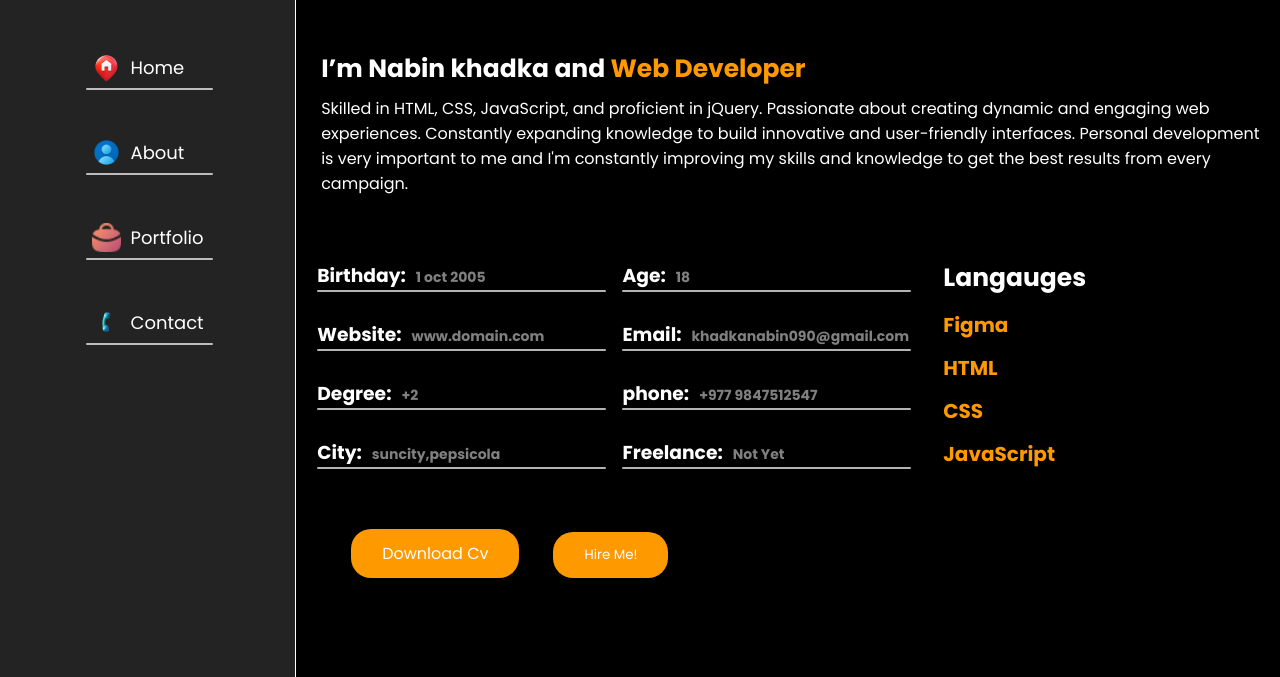
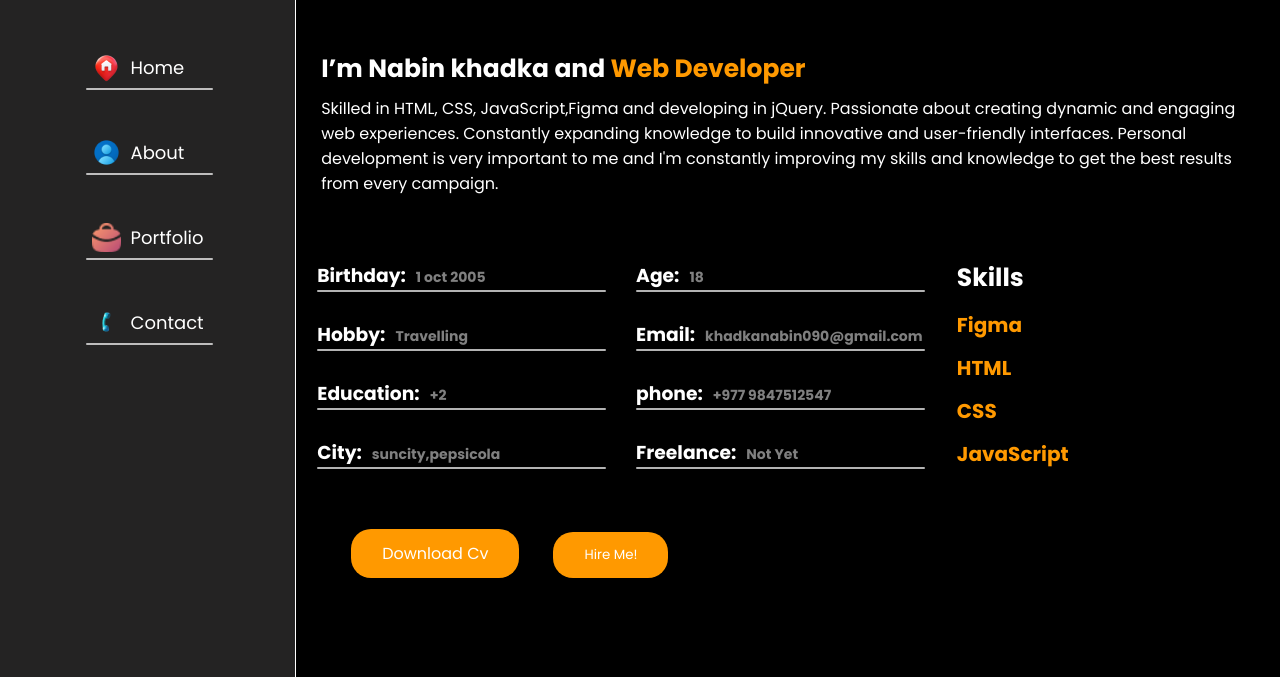
Before and after one commit to nabin69-nep/Final-Projects, a website: page portfolio/About.html in a window 1280 px wide. Shown: the part 123-800 px from the top of the page. Drawn offline with Linux system fonts and the light colour scheme; a web font is replaced by a local one.

Commit message:
finaallly done

```diff
--- a/portfolio/About.html
+++ b/portfolio/About.html
@@ -41,13 +41,13 @@
             <div id="some">
                 <h1 class="line">About Me</h1>
                 <h3>I’m Nabin khadka and <span>Web Developer</span></h3>
-                <p>Skilled in HTML, CSS, JavaScript, and proficient in jQuery. Passionate about creating dynamic and engaging web experiences. Constantly expanding knowledge to build innovative and user-friendly interfaces. Personal development is very important to me and I'm constantly improving my skills and knowledge to get the best results from every campaign.</p>
+                <p>Skilled in HTML, CSS, JavaScript,Figma and developing in jQuery. Passionate about creating dynamic and engaging web experiences. Constantly expanding knowledge to build innovative and user-friendly interfaces. Personal development is very important to me and I'm constantly improving my skills and knowledge to get the best results from every campaign.</p>
             </div>
         <div id="infos">
             <div>
                 <div class="info"><h3>Birthday:<span>1 oct 2005</span></h3></div>
-                    <div class="info"><h3>Website:<span>www.domain.com</span></h3></div>
-                        <div class="info"><h3>Degree:<span>+2</span></h3></div>
+                    <div class="info"><h3>Hobby:<span>Travelling</span></h3></div>
+                        <div class="info"><h3>Education:<span>+2</span></h3></div>
                             <div class="info"><h3>City:<span>suncity,pepsicola</span></h3></div>
             </div>
             <div>
@@ -57,7 +57,7 @@
                             <div class="info"><h3>Freelance:<span>Not Yet</span></h3></div>
             </div>
             <div>
-                <h2>Langauges</h2>
+                <h2>Skills</h2>
                 <h4>Figma</h4>
                 <h4>HTML</h4>
                 <h4>CSS</h4>
--- a/portfolio/portfolio.css
+++ b/portfolio/portfolio.css
@@ -253,7 +253,7 @@ nav li a:hover{
 } */
 
 #infos>div:nth-child(2) {
-    margin-left: 5%;
+    margin-left: 11%;
 }
 
 #infos .info {
@@ -592,7 +592,7 @@ textarea::placeholder {
 
     #about .container #some h3 {
         font-size: 20px;
-        margin-top: 50px;
+        margin-top: 20px;
     }
 
     #about .container p {
@@ -600,7 +600,7 @@ textarea::placeholder {
     }
 
     #infos {
-        margin-top: 35px;
+        margin-top: 15px;
         flex-wrap: wrap;
     }
 
@@ -609,7 +609,7 @@ textarea::placeholder {
     }
 
     #infos>div:nth-child(2) {
-        margin-left: 40px;
+        margin-left: 70px;
     }
 
     #infos>div:nth-child(3) {
```
